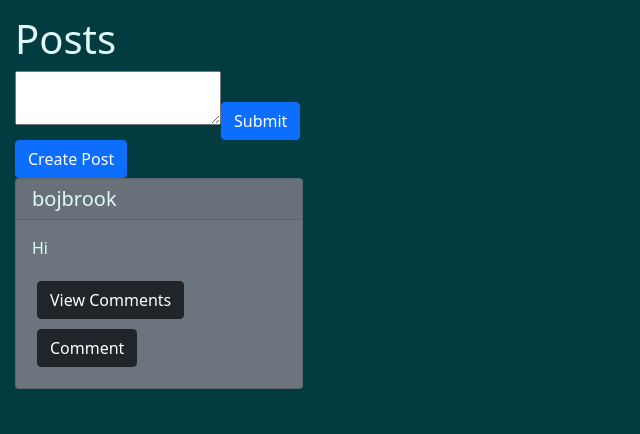
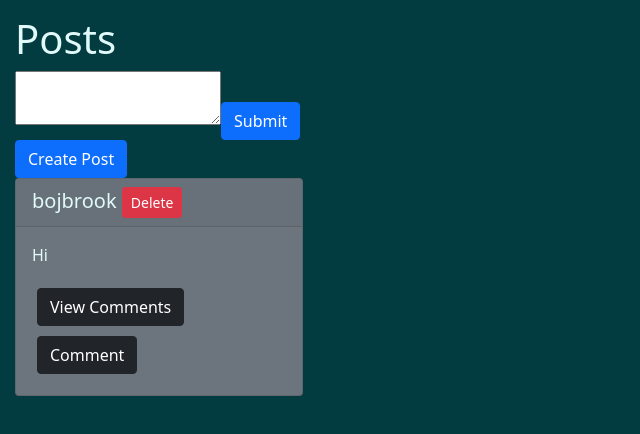
Before and after one commit to bojbrook/social-app-concept, a React (Create React App) app in the folder social-app/: page / in a window 1280 px wide. Shown: the top 434 px of the page, without its empty margins (0-640 px from the left). Built offline with nearby package versions, Linux system fonts and the light colour scheme.

Commit message:
Added delete capabilities

```diff
--- a/social-app/src/App.js
+++ b/social-app/src/App.js
@@ -5,7 +5,7 @@ import React, { useState } from 'react';
 import { Button } from 'react-bootstrap';
 
 function App() {
-  const [posts, setPost] = useState([
+  const [posts, setPosts] = useState([
     {
       body: 'Hi',
       creator: 'bojbrook',
@@ -23,10 +23,23 @@ function App() {
   const addPost = (post) => {
     //Adds function for adding comment to post object
     post = { ...post };
-    setPost((arr) => [...arr, post]);
+    setPosts((arr) => [...arr, post]);
   };
 
-  const postsArr = posts.map((item) => <Post key={item.id} data={item} />);
+  const deletePost = (id) => {
+    if (posts.length === 1) {
+      setPosts([]);
+      return;
+    }
+    const tempArr = posts;
+    const indexForRemoval = tempArr.findIndex((item) => item.id === id);
+    tempArr.splice(indexForRemoval, 1);
+    setPosts(tempArr);
+  };
+
+  const postsArr = posts.map((item) => (
+    <Post deletePost={deletePost} key={item.id} data={item} />
+  ));
 
   return (
     <div className="App">
--- a/social-app/src/Components/Post.js
+++ b/social-app/src/Components/Post.js
@@ -11,6 +11,11 @@ const Post = (props) => {
 
   const createCommentHandler = () => {
     setShowCommentForm(!showCommentForm);
+  };
+
+  const onDeletePostHandler = () => {
+    console.log(`Deleting Post id:${id}`);
+    props.deletePost(id);
   };
 
   const onSubmitCommentHandler = (e) => {
@@ -47,7 +52,12 @@ const Post = (props) => {
 
   return (
     <Card bg="secondary" style={{ width: '18rem' }}>
-      <Card.Header as="h5">{creator}</Card.Header>
+      <Card.Header as="h5">
+        {creator}{' '}
+        <Button variant="danger" size="sm" onClick={onDeletePostHandler}>
+          Delete
+        </Button>
+      </Card.Header>
       <Card.Body>
         <Card.Text>{body}</Card.Text>
         {showComments &&
@@ -81,6 +91,7 @@ Post.propTypes = {
     body: PropTypes.string,
     id: PropTypes.number,
   }),
+  deletePost: PropTypes.func,
 };
 
 export default Post;
```
